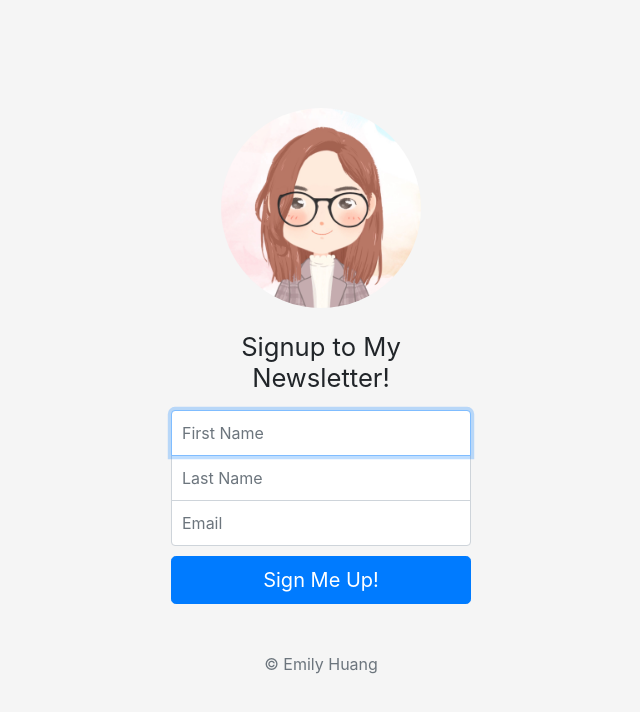
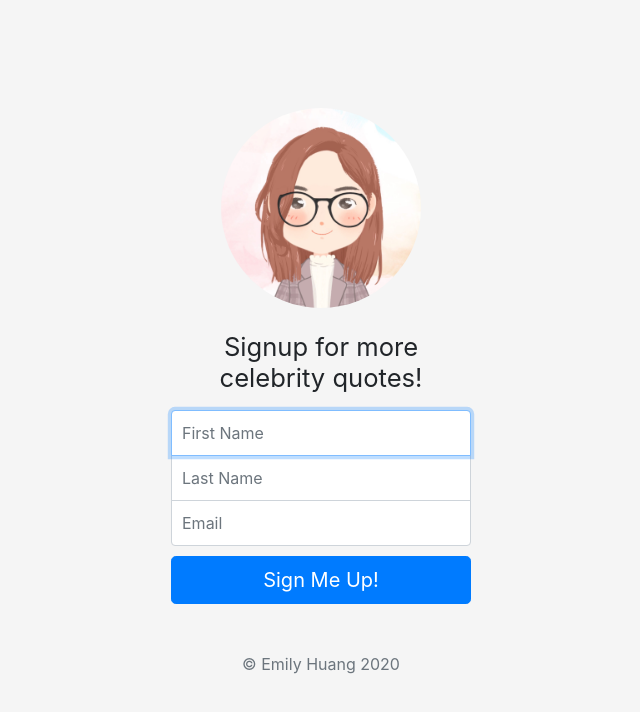
Before and after one commit to emily61268/Signup-Page-Web-App, a website: page signup.html in a window 1280 px wide. Shown: the whole page, without its empty margins (319-959 px from the left). Drawn offline with nearby package versions, Linux system fonts and the light colour scheme.

Commit message:
Revise content.

```diff
--- a/signup.html
+++ b/signup.html
@@ -1,13 +1,13 @@
-
 <!doctype html>
 <html lang="en">
+
 <head>
   <meta charset="utf-8">
   <meta name="viewport" content="width=device-width, initial-scale=1, shrink-to-fit=no">
   <meta name="description" content="">
   <meta name="author" content="Mark Otto, Jacob Thornton, and Bootstrap contributors">
   <meta name="generator" content="Jekyll v4.1.1">
-    <title>Newletter Signup</title>
+  <title>Celebrity Quotes Signup</title>
 
   <link rel="canonical" href="https://getbootstrap.com/docs/4.5/examples/sign-in/">
 
@@ -44,17 +44,19 @@
   <!-- Custom styles for this template -->
   <link href="css/signin.css" rel="stylesheet">
 </head>
+
 <body class="text-center">
   <form class="form-signin" action="/" method="POST">
     <img class="mb-4 signup-image" src="img/IMG_7102.jpg" alt="" width="200" height="200">
-  <h1 class="h3 mb-3 font-weight-normal titleFont">Signup to My Newsletter!</h1>
+    <h1 class="h3 mb-3 font-weight-normal titleFont">Signup for more celebrity quotes!</h1>
 
-  <input type="text"  class="form-control top" name="firstName" placeholder="First Name" required autofocus>
-  <input type="text"  class="form-control middle" name="lastName" placeholder="Last Name" required>
+    <input type="text" class="form-control top" name="firstName" placeholder="First Name" required autofocus>
+    <input type="text" class="form-control middle" name="lastName" placeholder="Last Name" required>
     <input type="email" class="form-control bottom" name="email" placeholder="Email" required>
 
     <button class="btn btn-lg btn-primary btn-block" type="submit">Sign Me Up!</button>
-  <p class="mt-5 mb-3 text-muted">&copy; Emily Huang</p>
+    <p class="mt-5 mb-3 text-muted">&copy; Emily Huang 2020</p>
   </form>
 </body>
+
 </html>
```
Also changed, not shown: app.js (+1 -9 lines), success.html (+1 -1 lines), 2 other files. Lines whose indentation alone changed are shown as unchanged.
